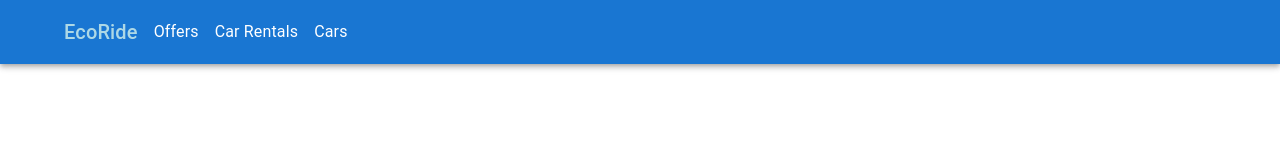
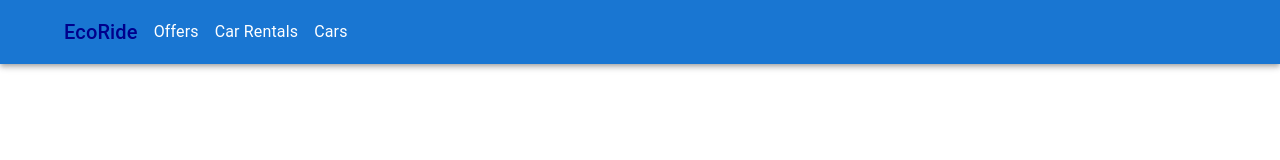
Before and after one commit to Cynniiee/FSDP, a React (Vite) app in the folder client/: page / in a window 1280 px wide. In both pictures the pointer is over the link "EcoRide". Shown: the top 160 px of the page. Built offline with nearby package versions, Linux system fonts and the light colour scheme.

Commit message:
offers 2 july

```diff
--- a/client/src/App.css
+++ b/client/src/App.css
@@ -2,7 +2,12 @@
   color: inherit;
   text-decoration: none;
   margin-right: 16px;
+}
+
+  .AppBar a:hover {
+    color: darkblue;
   }
-  .AppBar a:hover {
-  color: lightblue;
+
+  .AppBar {
+    color: lightblue;
   }
```
